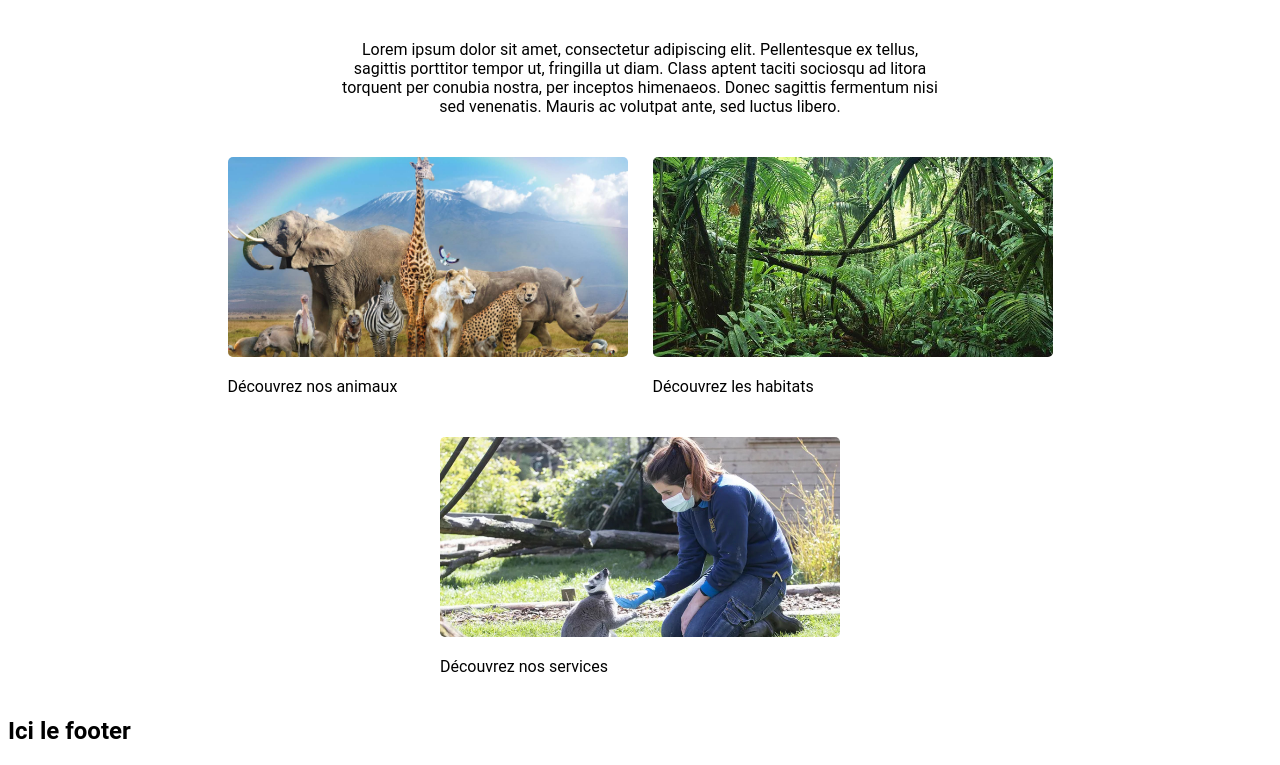
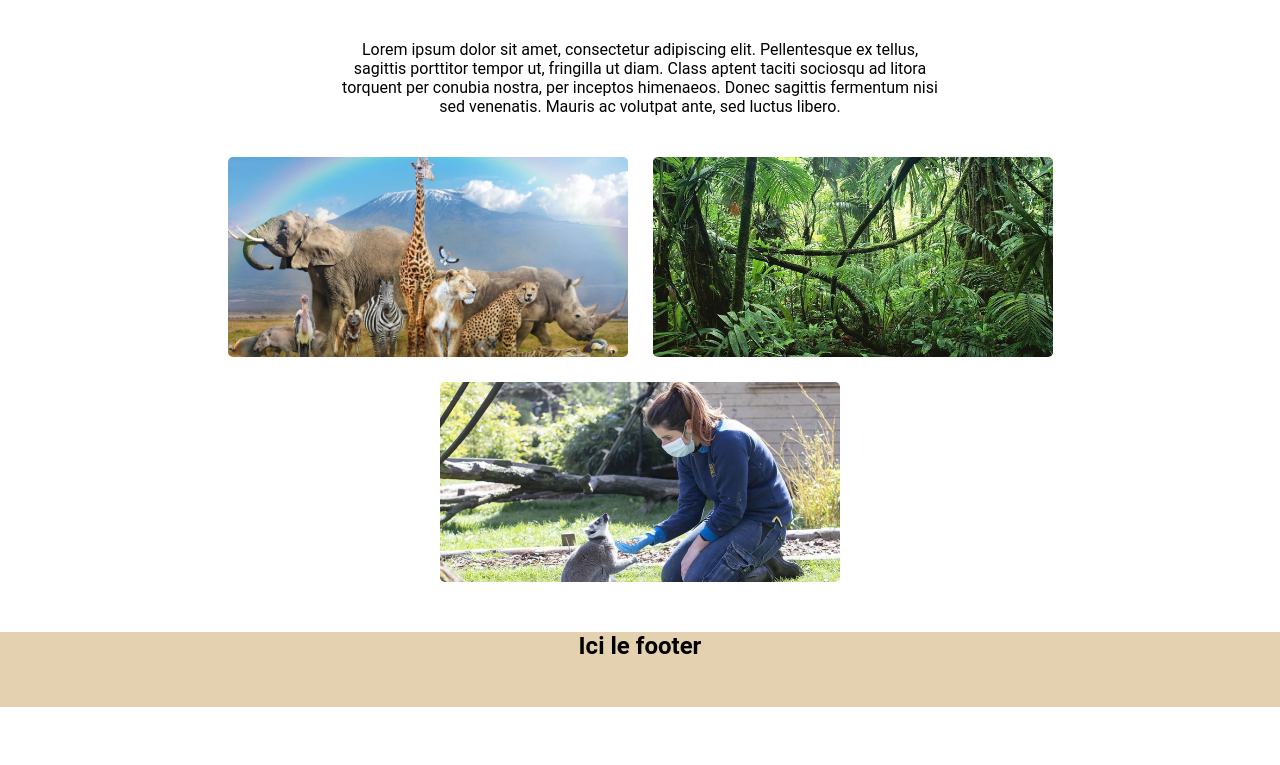
Before and after one commit to kieran33/Studi-ECF-Zoo, a React (Create React App) app in the folder frontend/: page / in a window 1280 px wide. Shown: the part 289-1054 px from the top of the page. After the commit the page ends 996 px from the top, so only its background shows below. Built offline with nearby package versions, Linux system fonts and the light colour scheme.

Commit message:
suite interface

```diff
--- a/frontend/src/App.css
+++ b/frontend/src/App.css
@@ -1,6 +1,10 @@
 * {
   text-decoration: none;
   font-family: roboto;
+}
+
+body {
+  margin: 0;
 }
 
 .barre_navigation_global {
@@ -61,9 +65,64 @@ a {
   height: 200px;
   object-fit: cover;
   border-radius: 5px;
+  transition: 0.1s all ease-in-out;
 }
 
 .image_decouvrez:hover {
-  opacity: 0.5;
   cursor: pointer;
+  transform: scale(1.05);
 }
+
+.text_decouvrez {
+  text-align: center;
+  margin-top: 10px;
+  display: none;
+}
+
+.decouvrez {
+  width: 400px;
+  height: 200px;
+}
+
+.decouvrez:hover .text_decouvrez {
+  display: block;
+}
+
+.footer {
+  /*border: red solid 2px;*/
+  /*width: 100%;
+  height: auto;
+  position: fixed;
+  bottom: 0;*/
+
+  bottom: 0%;
+  width: 100%;
+  height: 75px;
+  background-color: #E4D1B0;
+  margin-top: 50px;
+}
+
+.formulaire {
+  display: flex;
+  flex-direction: column;
+  align-items: center;
+  margin: 50px;
+}
+
+.formulaire textarea {
+  width: 400px;
+  height: 200px;
+  resize: none;
+}
+
+.champsFormulaire {
+  width: 100px;
+  margin: 10px;
+  border: solid gray 1px;
+  border-radius: 5px;
+}
+
+.champsFormulaire:focus {
+  border: solid 2px #00752F;
+  outline-style: none;
+}
--- a/frontend/src/composants/Footer.js
+++ b/frontend/src/composants/Footer.js
@@ -2,8 +2,8 @@ import React from 'react';
 
 const Footer = () => {
     return (
-        <div>
-            <h2>Ici le footer</h2>
+        <div className="footer">
+            <h2 className="centrer">Ici le footer</h2>
         </div>
     );
 };
--- a/frontend/src/pages/Accueil.js
+++ b/frontend/src/pages/Accueil.js
@@ -5,8 +5,24 @@ import Footer from '../composants/Footer'
 import services from '../image/services-zoo.jpg';
 import habitats from '../image/paysage-jungle.jpg';
 import animaux from '../image/groupe-animaux.jpg';
+import { useNavigate } from 'react-router-dom';
 
 const Accueil = () => {
+
+    const navigate = useNavigate();
+
+    const directionAnimaux = () => {
+        navigate("/animaux");
+    };
+
+    const directionHabitats = () => {
+        navigate("/habitats");
+    };
+
+    const directionServices = () => {
+        navigate("/services");
+    };
+
     return (
         <div>
             <Navigation />
@@ -19,21 +35,21 @@ const Accueil = () => {
                     Donec sagittis fermentum nisi sed venenatis. Mauris ac volutpat ante, sed luctus libero.</p>
             </div>
             <div className="centrer">
-                <div>
+                <div className="decouvrez" onClick={directionAnimaux}>
                     <img src={animaux} className="image_decouvrez" alt="animaux zoo" />
-                    <p>Découvrez nos animaux</p>
+                    <div className="text_decouvrez">Découvrez nos animaux</div>
                 </div>
-                <div>
+                <div className="decouvrez" onClick={directionHabitats}>
                     <img src={habitats} className="image_decouvrez" alt="habitats zoo" />
-                    <p>Découvrez les habitats</p>
+                    <div className="text_decouvrez">Découvrez les habitats</div>
                 </div>
-                <div>
+                <div className="decouvrez" onClick={directionServices}>
                     <img src={services} className="image_decouvrez" width="50" alt="services zoo" />
-                    <p>Découvrez nos services</p>
+                    <div className="text_decouvrez">Découvrez nos services</div>
                 </div>
             </div>
             <Footer />
-        </div>
+        </div >
     );
 };
 
--- a/frontend/src/pages/Animaux.js
+++ b/frontend/src/pages/Animaux.js
@@ -1,11 +1,14 @@
 import React from 'react';
 import Navigation from '../composants/Navigation';
+import Footer from '../composants/Footer';
 
 const Animaux = () => {
     return (
         <div>
             <Navigation />
-            <h1>Page animaux</h1>
+            <h1 className="centrer">Nos animaux</h1>
+            <button className="bouton_zoo">Filtrer</button>
+            <Footer />
         </div>
     );
 };
--- a/frontend/src/pages/Connexion.js
+++ b/frontend/src/pages/Connexion.js
@@ -1,11 +1,39 @@
 import React from 'react';
 import Navigation from '../composants/Navigation';
+import Footer from '../composants/Footer';
+import { useNavigate } from 'react-router-dom';
 
 const Connexion = () => {
+
+    const navigate = useNavigate();
+
+    const seConnecter = (e) => {
+        e.preventDefault();
+        console.log('connexion en cours');
+    };
+
+    const retourAccueil = (e) => {
+        e.preventDefault();
+        navigate("/");
+    };
+
     return (
         <div>
             <Navigation />
-            <h1>Connexion</h1>
+            <form className="formulaire" onSubmit={seConnecter}>
+                <legend>Connexion</legend>
+                <input type="email" name="email" className="champsFormulaire" id="email" placeholder="Email..." required></input>
+                <label htmlFor="titre"></label>
+
+                <input type="text" name="titre" className="champsFormulaire" id="titre" placeholder="Mot de passe..." required></input>
+                <label htmlFor="titre"></label>
+
+                <div className="centrer">
+                    <button type="submit" className="bouton_zoo">Se connecter</button>
+                    <button className="bouton_zoo" onClick={retourAccueil}>Annuler</button>
+                </div>
+            </form>
+            <Footer />
         </div>
     );
 };
--- a/frontend/src/pages/Contact.js
+++ b/frontend/src/pages/Contact.js
@@ -1,11 +1,23 @@
 import React from 'react';
 import Navigation from '../composants/Navigation';
+import Footer from '../composants/Footer';
 
 const Contact = () => {
     return (
         <div>
             <Navigation />
-            <h1>Contact</h1>
+            <form className="formulaire">
+                <legend>Une question ? Contactez-nous</legend>
+                <input type="text" name="titre" className="champsFormulaire" id="titre" placeholder="Titre..." required></input>
+                <label htmlFor="titre"></label>
+
+                <textarea name="message" className="champsFormulaire" id="message" placeholder="Votre message..." required></textarea>
+                <label htmlFor="titre"></label>
+
+                <input type="email" name="email" className="champsFormulaire" id="email" placeholder="Votre email..." required></input>
+                <label htmlFor="titre"></label>
+            </form>
+            <Footer />
         </div>
     );
 };
--- a/frontend/src/pages/Habitats.js
+++ b/frontend/src/pages/Habitats.js
@@ -1,11 +1,13 @@
 import React from 'react';
 import Navigation from '../composants/Navigation';
+import Footer from '../composants/Footer';
 
 const Habitats = () => {
     return (
         <div>
             <Navigation />
-            <h1>les habitats</h1>
+            <h1 className="centrer">Les habitats</h1>
+            <Footer />
         </div>
     );
 };
--- a/frontend/src/pages/Services.js
+++ b/frontend/src/pages/Services.js
@@ -1,11 +1,13 @@
 import React from 'react';
 import Navigation from '../composants/Navigation';
+import Footer from '../composants/Footer';
 
 const Services = () => {
     return (
         <div>
             <Navigation />
-            <h1>Les services</h1>
+            <h1 className="centrer">Nos services</h1>
+            <Footer />
         </div>
     );
 };
```
Also changed, not shown: frontend/src/pages/DetailsAnimaux.js (added), frontend/src/pages/DetailsHabitats.js (added).
